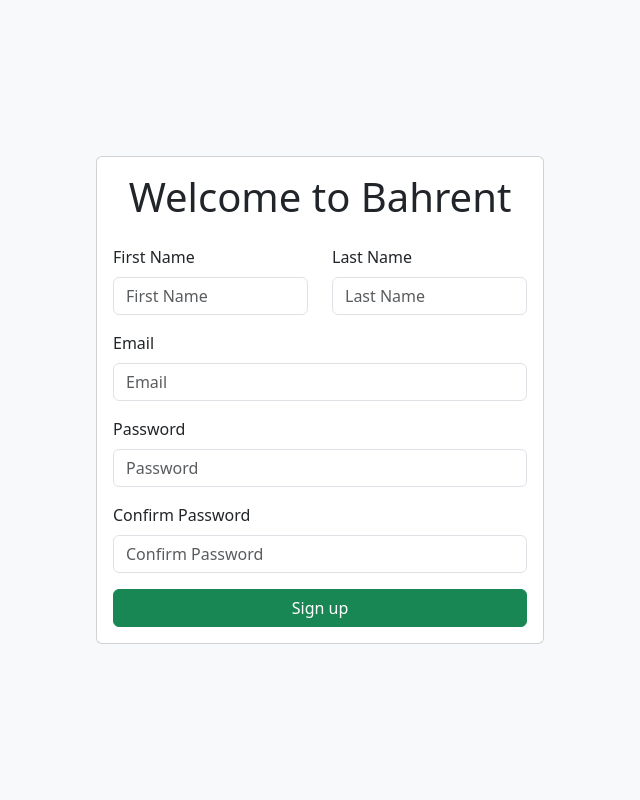
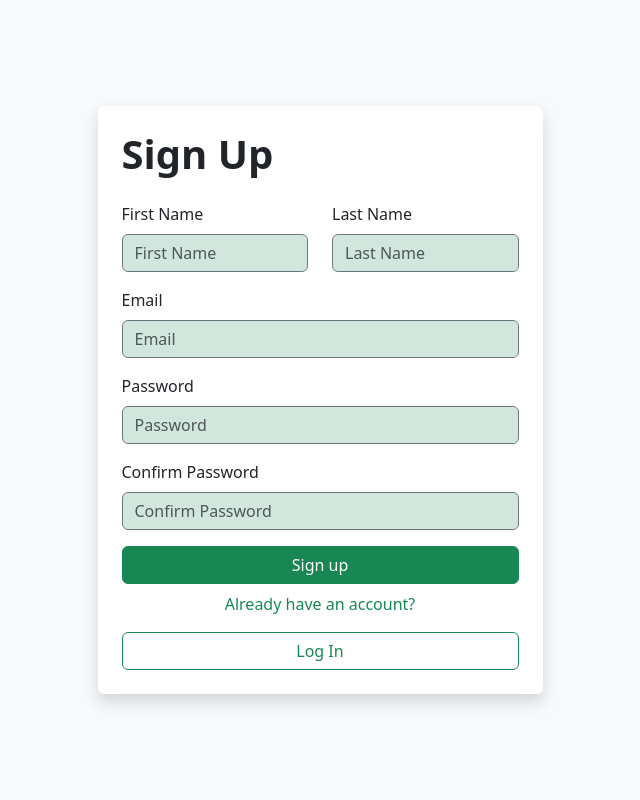
Before and after one commit to ExTBH/Database-Programming-2, a PHP site: page /signup.php in a window 1280 px wide. Shown: the part 79-879 px from the top of the page, without its empty margins (320-960 px from the left). Run offline with PHP 8.4, Linux system fonts and the light colour scheme.

Commit message:
Enhance login and signup processes with JSON responses and error handling; add booking functionality and charge point validation.

```diff
--- a/controllers/SignupController.php
+++ b/controllers/SignupController.php
@@ -1,11 +1,9 @@
 <?php
-
 
 require_once __DIR__ . '/BaseController.php';
 require_once __DIR__ . '/../database.php';
 require_once __DIR__ . '/../models/User.php';
 require_once __DIR__ . '/../config.php';
-
 
 class SignupController extends BaseController
 {
@@ -15,6 +13,7 @@ class SignupController extends BaseController
             'title' => 'Signup'
         ]);
     }
+
     public function signup($FirstName, $LastName, $email, $password)
     {
         $conn = Database::getInstance()->getConnection();
@@ -25,7 +24,9 @@ class SignupController extends BaseController
         $existingUser = $stmt->fetch(PDO::FETCH_ASSOC);
 
         if ($existingUser) {
-            echo "Email already exists. Please choose another one.";
+            http_response_code(409); // Conflict
+            header('Content-Type: application/json');
+            echo json_encode(['error' => 'Email already exists. Please choose another one.']);
             return;
         }
 
@@ -40,13 +41,20 @@ class SignupController extends BaseController
             session_start();
 
             // Auto-login user
-            $_SESSION[USER_SESSION_KEY] = User::getByEmail($email);
+            $_SESSION[USER_SESSION_KEY] = User::getByEmail($email)->id;
 
-            header('Location: ' . PREFIX . ' /index.php'); // Redirect to homepage
+            // Redirect to the home page or dashboard
+            echo json_encode([
+                'redirect' => PREFIX . '/index.php'
+            ]);
+            http_response_code(200); // OK
+
             exit();
         } else {
+            http_response_code(500); // Internal Server Error
+            header('Content-Type: application/json');
             $errorInfo = $stmt->errorInfo();
-            echo "Error creating account: " . $errorInfo[2];  // Show the detailed database error
+            echo json_encode(['error' => "Error creating account: " . $errorInfo[2]]);
         }
     }
 }
--- a/rent.php
+++ b/rent.php
@@ -1,7 +1,13 @@
 <?php
 require_once __DIR__ . '/controllers/RentController.php';
+require_once __DIR__ . '/config.php';
 
 session_start();
+
+if (!isset($_SESSION[USER_SESSION_KEY])) {
+    header('Location: login.php');
+    exit;
+}
 
 $controller = new RentController();
 
--- a/views/auth/signup.phtml
+++ b/views/auth/signup.phtml
@@ -4,54 +4,86 @@ require_once __DIR__ . '/../../config.php';
 
 ?>
 
-<div class="d-flex flex-column align-items-center justify-content-center min-vh-100 bg-light">
-    <div class="card w-100" style="max-width: 28rem;">
-        <div class="card-body">
-            <h1 class="card-title text-dark text-center mb-4">Welcome to Bahrent</h1>
-
-            <form method="post" action="<?php echo PREFIX ?>/signup.php">
+<div class="container d-flex align-items-center justify-content-center vh-100">
+    <div class="row justify-content-center w-100">
+        <div class="col-md-6 col-lg-5 bg-white p-4 rounded shadow">
+            <h1 class="text-dark fw-bold text-start pb-3">Sign Up</h1>
+            <form id="signup-form" method="post" action="<?php echo PREFIX ?>/signup.php">
+                <!-- Error Alert -->
+                <div id="signup-error" class="alert alert-danger d-none" role="alert"></div>
                 <div class="row">
                     <!-- First Name Field -->
                     <div class="col-sm-6 mb-3">
-                        <label for="first_name" class="form-label">First Name</label>
+                        <label for="first_name" class="form-label fw-medium">First Name</label>
                         <input type="text" id="first_name" name="first_name" placeholder="First Name" required
-                            class="form-control" />
+                            class="form-control bg-success-subtle border-secondary" />
                     </div>
-
                     <!-- Last Name Field -->
                     <div class="col-sm-6 mb-3">
-                        <label for="last_name" class="form-label">Last Name</label>
+                        <label for="last_name" class="form-label fw-medium">Last Name</label>
                         <input type="text" id="last_name" name="last_name" placeholder="Last Name" required
-                            class="form-control" />
+                            class="form-control bg-success-subtle border-secondary" />
                     </div>
                 </div>
-
                 <!-- Email Input -->
                 <div class="mb-3">
-                    <label for="email" class="form-label">Email</label>
+                    <label for="email" class="form-label fw-medium">Email</label>
                     <input type="email" id="email" name="email" placeholder="Email" required
-                        class="form-control" />
+                        class="form-control bg-success-subtle border-secondary" />
                 </div>
-
                 <!-- Password Input -->
                 <div class="mb-3">
-                    <label for="password" class="form-label">Password</label>
+                    <label for="password" class="form-label fw-medium">Password</label>
                     <input type="password" id="password" name="password" placeholder="Password" required
-                        class="form-control" />
+                        class="form-control bg-success-subtle border-secondary" />
                 </div>
-
                 <!-- Confirm Password Input -->
                 <div class="mb-3">
-                    <label for="confirm_password" class="form-label">Confirm Password</label>
+                    <label for="confirm_password" class="form-label fw-medium">Confirm Password</label>
                     <input type="password" id="confirm_password" name="confirm_password" placeholder="Confirm Password" required
-                        class="form-control" />
+                        class="form-control bg-success-subtle border-secondary" />
                 </div>
-
                 <!-- Sign Up Button -->
                 <div class="d-grid">
                     <button type="submit" class="btn btn-success">Sign up</button>
                 </div>
             </form>
+            <!-- Login Link -->
+            <p class="text-success text-center pt-2">Already have an account?</p>
+            <div class="d-grid">
+                <a href="<?php echo PREFIX; ?>/login.php" class="btn btn-outline-success bg-white border-success text-success">Log In</a>
+            </div>
         </div>
     </div>
 </div>
+
+<script>
+    document.getElementById('signup-form').onsubmit = async function(e) {
+        e.preventDefault();
+        const form = e.target;
+        const errorDiv = document.getElementById('signup-error');
+        errorDiv.classList.add('d-none');
+        errorDiv.textContent = '';
+
+        const formData = new FormData(form);
+
+        try {
+            const response = await fetch(form.action, {
+                method: 'POST',
+                body: formData
+            });
+
+            const data = await response.json();
+
+            if (!response.ok) {
+                errorDiv.textContent = data.error || 'An error occurred.';
+                errorDiv.classList.remove('d-none');
+            } else {
+                window.location.href = data.redirect
+            }
+        } catch (err) {
+            errorDiv.textContent = 'Network error. Please try again.';
+            errorDiv.classList.remove('d-none');
+        }
+    };
+</script>
```
Also changed, not shown: controllers/LoginController.php (+12 -3 lines), controllers/RentController.php (+27 -0 lines), models/Booking.php (+45 -0 lines), views/auth/login.phtml (+34 -8 lines).
